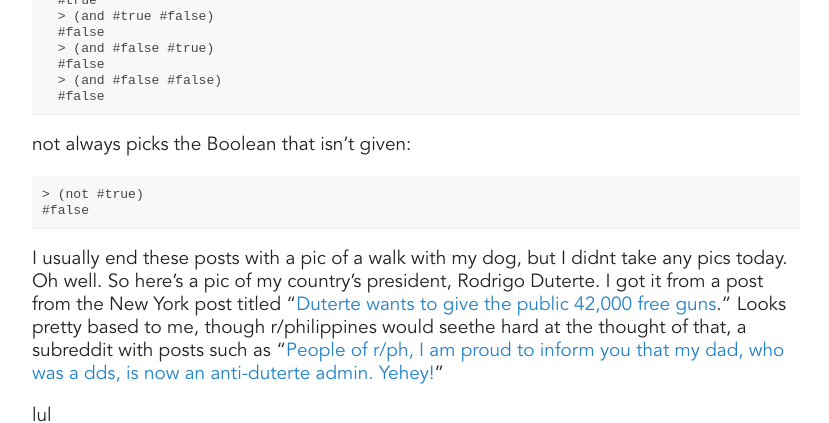
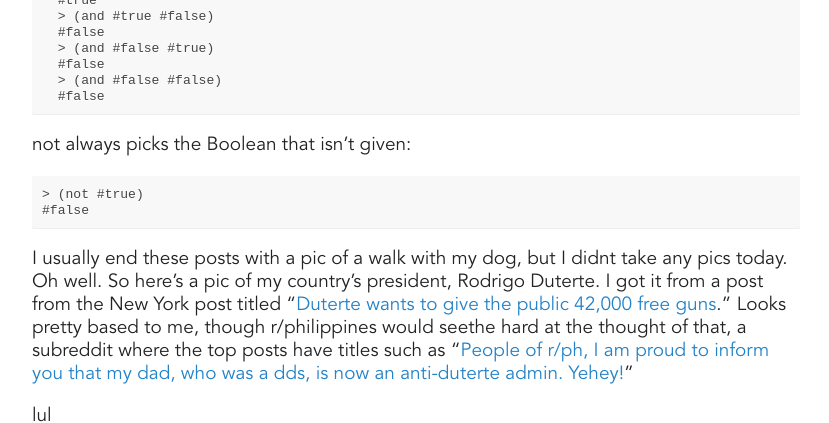
Before and after one commit to jpamata/jpamata.github.io, a Jekyll site: the page built from _posts/2021-04-28-diy-bootcamp-016.md, in a window 1280 px wide and 900 px high, scrolled down 3859 px, cut to the strip 0-423 px from the top of the window. Shown: the whole strip, without its empty margins (224-1053 px from the left). Built offline with Jekyll 4.4.1, drawn with Linux system fonts in a browser that asks for light colours; comment, search, counter and statistics services are not loaded.

Commit message:
Update 2021-04-28-diy-bootcamp-016.md

```diff
--- a/_posts/2021-04-28-diy-bootcamp-016.md
+++ b/_posts/2021-04-28-diy-bootcamp-016.md
@@ -174,7 +174,7 @@
 	> (not #true)
 	#false
 
-I usually end these posts with a pic of a walk with my dog, but I didnt take any pics today. Oh well. So here's a pic of my country's president, Rodrigo Duterte. I got it from a post from the New York post titled "[Duterte wants to give the public 42,000 free guns](https://nypost.com/2018/06/15/duterte-wants-to-give-the-public-42000-free-guns/)." Looks pretty based to me, though r/philippines would seethe hard at the thought of that, a subreddit with posts such as "[People of r/ph, I am proud to inform you that my dad, who was a dds, is now an anti-duterte admin. Yehey!](https://old.reddit.com/r/Philippines/comments/mxdlmr/people_of_rph_i_am_proud_to_inform_you_that_my/)"
+I usually end these posts with a pic of a walk with my dog, but I didnt take any pics today. Oh well. So here's a pic of my country's president, Rodrigo Duterte. I got it from a post from the New York post titled "[Duterte wants to give the public 42,000 free guns](https://nypost.com/2018/06/15/duterte-wants-to-give-the-public-42000-free-guns/)." Looks pretty based to me, though r/philippines would seethe hard at the thought of that, a subreddit where the top posts have titles such as "[People of r/ph, I am proud to inform you that my dad, who was a dds, is now an anti-duterte admin. Yehey!](https://old.reddit.com/r/Philippines/comments/mxdlmr/people_of_rph_i_am_proud_to_inform_you_that_my/)"
 
 lul
 
```
